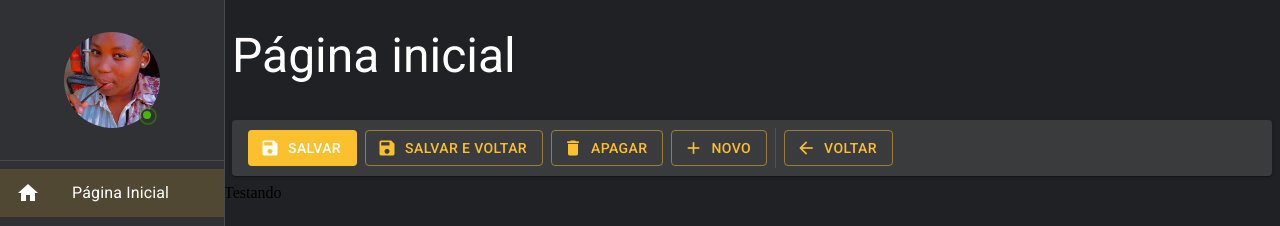
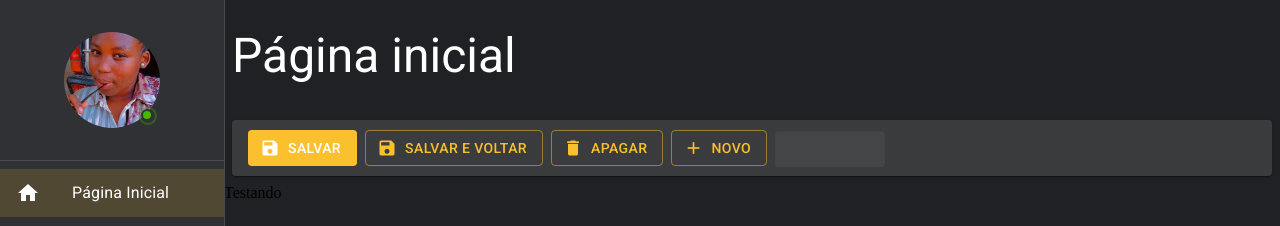
Before and after one commit to Aristidescosta/curso-react-typescript, a React (Create React App) app: page /pagina-inicial in a window 1280 px wide. Shown: the top 226 px of the page. Built offline with nearby package versions, Linux system fonts and the light colour scheme.

Commit message:
feat: adicionando o Skeleton

```diff
--- a/src/pages/dashboard/index.tsx
+++ b/src/pages/dashboard/index.tsx
@@ -6,7 +6,7 @@ export const Dashboard = () => {
     <BasePageLayout
       title="Página inicial"
       // toolbar={<Toolbar showSearchInput newButtonText="Novo" />}
-      toolbar={<DetailsTools showSaveAndBackButton/>}
+      toolbar={<DetailsTools showSaveAndBackButton showBackButtonLoading/>}
     >
       Testando
     </BasePageLayout>
--- a/src/shared/components/details-tools/index.tsx
+++ b/src/shared/components/details-tools/index.tsx
@@ -1,4 +1,12 @@
-import { Box, Paper, useTheme, Button, Icon, Divider } from "@mui/material";
+import {
+  Box,
+  Paper,
+  useTheme,
+  Button,
+  Icon,
+  Divider,
+  Skeleton,
+} from "@mui/material";
 import { ReactNode } from "react";
 
 interface IDetailsToolsProps {
@@ -9,6 +17,12 @@ interface IDetailsToolsProps {
   showBackButton?: boolean;
   showSaveButton?: boolean;
   showSaveAndBackButton?: boolean;
+
+  showNewButtonLoading?: boolean;
+  showDeleteButtonLoading?: boolean;
+  showBackButtonLoading?: boolean;
+  showSaveButtonLoading?: boolean;
+  showSaveAndBackButtonLoading?: boolean;
 
   whenClickingOnNewButton?: () => void;
   whenClickingOnDeleteButton?: () => void;
@@ -25,6 +39,12 @@ export const DetailsTools: React.FC<IDetailsToolsProps> = ({
   showBackButton = true,
   showSaveButton = true,
   showSaveAndBackButton = false,
+
+  showNewButtonLoading = false,
+  showDeleteButtonLoading = false,
+  showBackButtonLoading = false,
+  showSaveButtonLoading = false,
+  showSaveAndBackButtonLoading = false,
 
   whenClickingOnNewButton,
   whenClickingOnDeleteButton,
@@ -44,7 +64,7 @@ export const DetailsTools: React.FC<IDetailsToolsProps> = ({
       gap={1}
       alignItems="center"
     >
-      {showSaveButton && (
+      {(showSaveButton && !showSaveButtonLoading) && (
         <Button
           variant="contained"
           onClick={whenClickingOnSaveButton}
@@ -56,7 +76,9 @@ export const DetailsTools: React.FC<IDetailsToolsProps> = ({
         </Button>
       )}
 
-      {showSaveAndBackButton && (
+      {showSaveButtonLoading && <Skeleton width={110} height={60} />}
+
+      {(showSaveAndBackButton && !showSaveAndBackButtonLoading) && (
         <Button
           variant="outlined"
           onClick={whenClickingOnSaveAndBackButton}
@@ -68,7 +90,9 @@ export const DetailsTools: React.FC<IDetailsToolsProps> = ({
         </Button>
       )}
 
-      {showDeleteButton && (
+      {showSaveAndBackButtonLoading && <Skeleton width={180} height={60} />}
+
+      {(showDeleteButton && !showDeleteButtonLoading) && (
         <Button
           variant="outlined"
           onClick={whenClickingOnDeleteButton}
@@ -80,7 +104,9 @@ export const DetailsTools: React.FC<IDetailsToolsProps> = ({
         </Button>
       )}
 
-      {showNewButton && (
+      {showDeleteButtonLoading && <Skeleton width={110} height={60} />}
+
+      {(showNewButton && !showNewButtonLoading) && (
         <Button
           variant="outlined"
           onClick={whenClickingOnNewButton}
@@ -92,7 +118,9 @@ export const DetailsTools: React.FC<IDetailsToolsProps> = ({
         </Button>
       )}
 
-      {showBackButton && (
+      {showNewButtonLoading && <Skeleton width={110} height={60} />}
+
+      {(showBackButton && !showBackButtonLoading) && (
         <>
           <Divider variant="middle" orientation="vertical" />
 
@@ -107,6 +135,8 @@ export const DetailsTools: React.FC<IDetailsToolsProps> = ({
           </Button>
         </>
       )}
+
+      {showBackButtonLoading && <Skeleton width={110} height={60} />}
     </Box>
   );
 };
```
